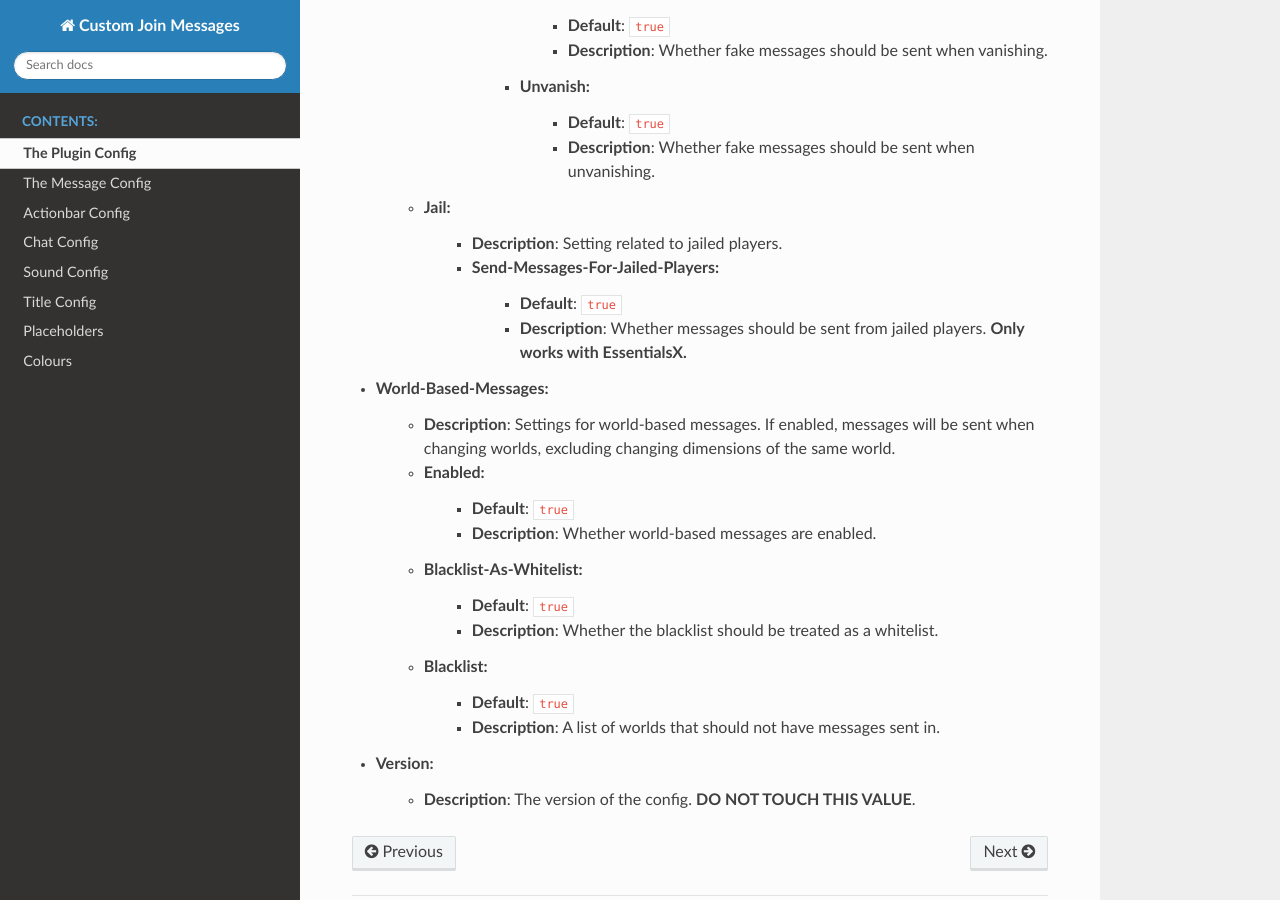
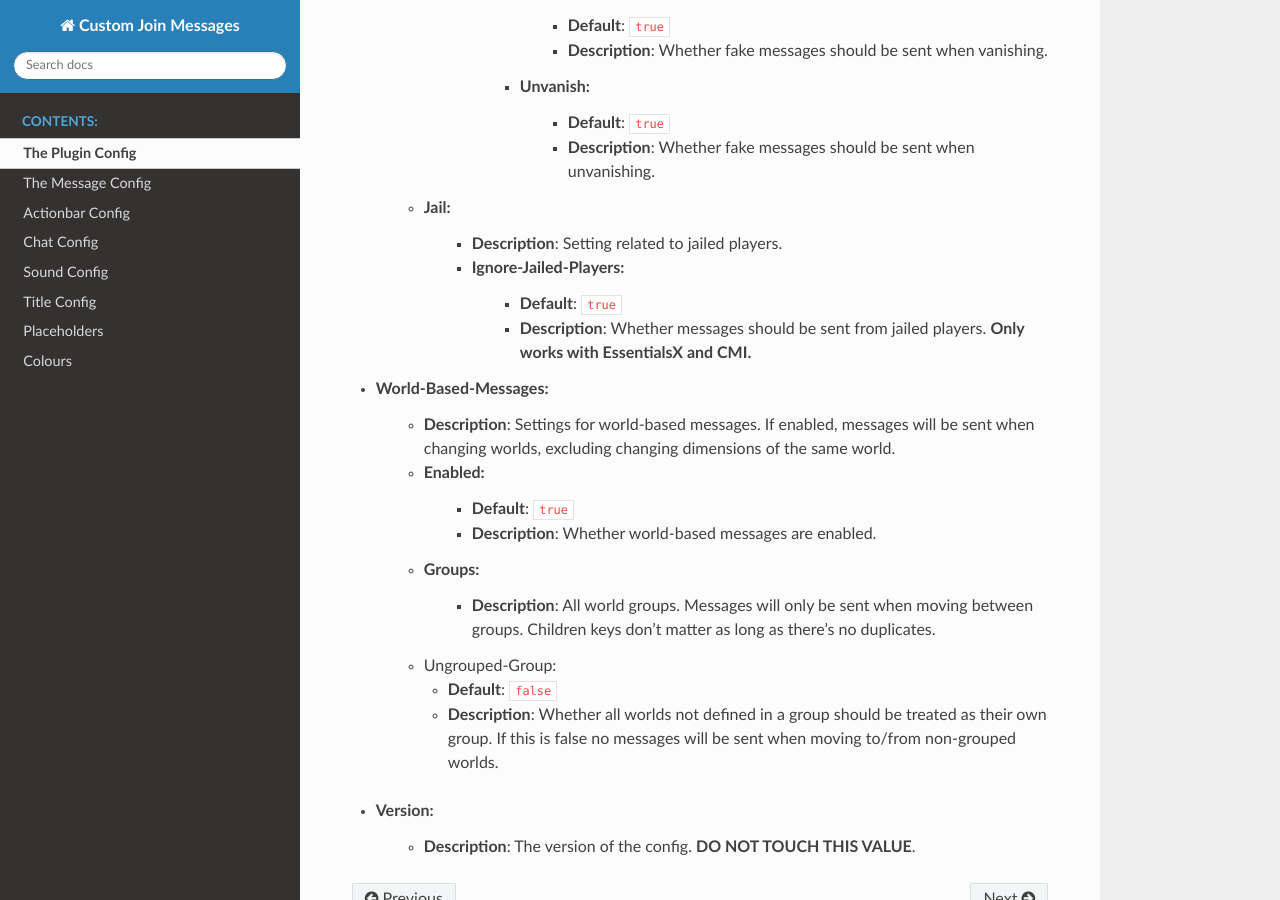
Before and after one commit to Insprill/custom-join-messages, a Sphinx documentation site: the page built from docs/config.rst, in a window 1280 px wide and 900 px high, scrolled down 834 px. Built offline with Sphinx 7.4.7 and the Read the Docs theme 2.0.0, drawn with Linux system fonts in a browser that asks for light colours.

Commit message:
Update config documentation

```diff
--- a/docs/config.rst
+++ b/docs/config.rst
@@ -29,21 +29,20 @@
 
    * Jail:
       * **Description**: Setting related to jailed players.
-      * Send-Messages-For-Jailed-Players:
+      * Ignore-Jailed-Players:
             * **Default**: ``true``
-            * **Description**: Whether messages should be sent from jailed players. **Only works with EssentialsX.**
+            * **Description**: Whether messages should be sent from jailed players. **Only works with EssentialsX and CMI.**
 
 * World-Based-Messages:
    * **Description**: Settings for world-based messages. If enabled, messages will be sent when changing worlds, excluding changing dimensions of the same world.
    * Enabled:
       * **Default**: ``true``
       * **Description**: Whether world-based messages are enabled.
-   * Blacklist-As-Whitelist:
-      * **Default**: ``true``
-      * **Description**: Whether the blacklist should be treated as a whitelist.
-   * Blacklist:
-      * **Default**: ``true``
-      * **Description**: A list of worlds that should not have messages sent in.
+   * Groups:
+      * **Description**: All world groups. Messages will only be sent when moving between groups. Children keys don't matter as long as there's no duplicates.
+   *   Ungrouped-Group:
+      * **Default**: ``false``
+      * **Description**:  Whether all worlds not defined in a group should be treated as their own group. If this is false no messages will be sent when moving to/from non-grouped worlds.
 
 * Version:
    * **Description**: The version of the config. **DO NOT TOUCH THIS VALUE**.
```
